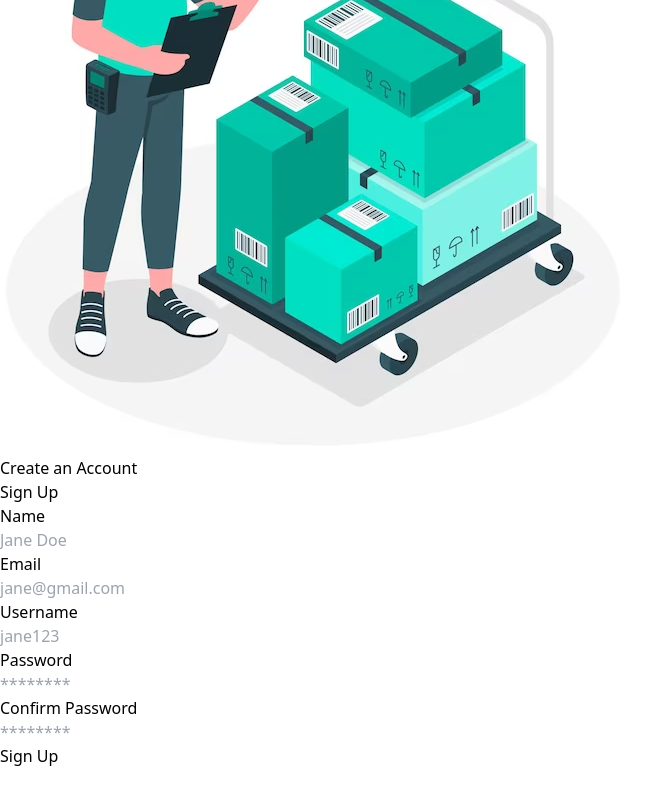
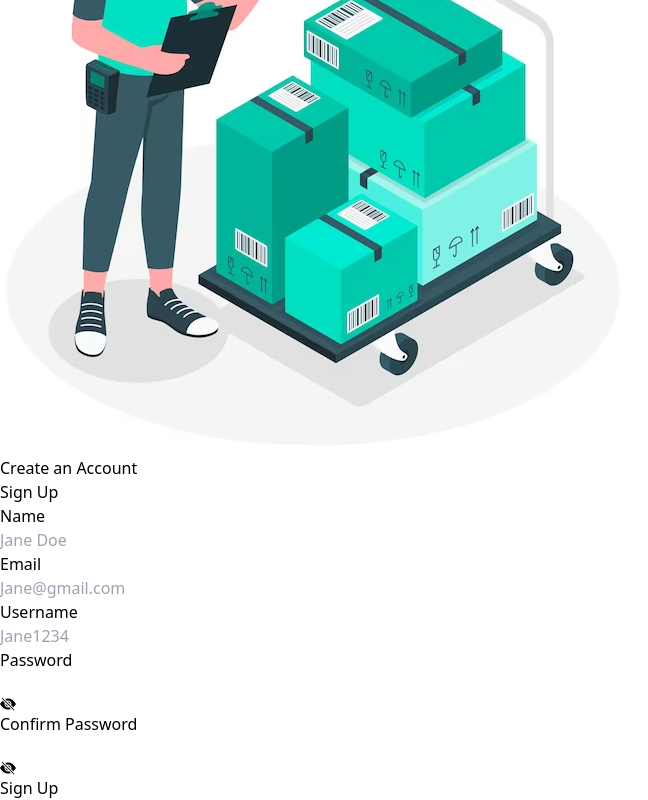
Before and after one commit to ibrawhim/Swift_Suite-Frontend, a React (Vite) app: page / in a window 1280 px wide. Shown: the part 451-1251 px from the top of the page, without its empty margins (0-648 px from the left). Before the commit the page ends 1219 px from the top, so only its background shows below. Built offline with nearby package versions, Linux system fonts and the light colour scheme; what @nextui-org/react would draw is missing.

Commit message:
making signup comp.

```diff
--- a/src/pages/SignUp.jsx
+++ b/src/pages/SignUp.jsx
@@ -1,8 +1,22 @@
-import React from 'react'
+import React, { useState } from 'react'
 import signImage from '../Images/signup.svg'
 import Navbar from '../components/Navbar'
+import { IoEyeSharp } from "react-icons/io5";
+import { BsEyeSlashFill } from "react-icons/bs";
+
 
 const SignUp = () => {
+  const [passwordVisible, setPasswordVisible] = useState(false);
+    const [confirmVisible, setConfirmVisible] = useState(false);
+
+    const togglePasswordVisibility = (field) => {
+      if (field === 'password') {
+          setPasswordVisible(!passwordVisible);
+      } else if (field === 'confirm') {
+          setConfirmVisible(!confirmVisible);
+      }
+  };
+
   return (
       <div>
         <div>
@@ -18,23 +32,25 @@ const SignUp = () => {
               <p className='flex my-2 font-semibold text-xl'>Sign Up</p>
                 <div className='my-2'>
                   <label htmlFor="">Name</label><br />
-                  <input type="text" placeholder='Jane Doe' className='py-2 w-full border-2  border-[#089451]'/>
+                  <input type="text" placeholder='Jane Doe' className='px-4 py-2 w-full border-2  border-[#089451]'/>
                 </div>
                 <div className='my-2'>
                   <label htmlFor="Email">Email</label><br />
-                  <input type="text" placeholder='jane@gmail.com' className='py-2 w-full border-2 border-[#089451]'/>
+                  <input type="text" placeholder='Jane@gmail.com' className='px-4 py-2 w-full border-2 border-[#089451]'/>
                 </div>
                 <div className='my-2'>
                   <label htmlFor="">Username</label><br />
-                  <input type="text" placeholder='jane123' className='py-2 w-full border-2 border-[#089451]'/>
+                  <input type="text" placeholder='Jane1234'  className='px-4 py-2 w-full border-2 border-[#089451]'/>
                 </div>
-                <div className='my-2'>
+                <div className='my-2 relative'>
                   <label htmlFor="">Password</label><br />
-                  <input type="text" placeholder='********' className='py-2 w-full border-2 border-[#089451]'/>
+                  <input  type={passwordVisible ? 'text' : 'password'}  autoComplete='off' className='border-2 border-[#089451] py-2 px-4 w-full'/>
+                  <span onClick={() => togglePasswordVisibility('password')} className='absolute top-[35px] right-1'>{!passwordVisible ? <BsEyeSlashFill /> : <IoEyeSharp />}</span>
                 </div>
-                <div className='my-2'>
+                <div className='my-2 relative'>
                   <label htmlFor="">Confirm Password</label><br />
-                  <input type="text" placeholder='********' className='py-2 w-full border-2 border-[#089451]'/>
+                  <input type={confirmVisible ? 'text' : 'password'}  className='border-2 bg-white border-[#089451] py-2 px-4 w-full'/>
+                  <span onClick={() => togglePasswordVisibility('confirm')} className='absolute top-[35px] right-1'>{!confirmVisible ? <BsEyeSlashFill /> : <IoEyeSharp />}</span>
                 </div>
                 <button className='w-full bg-[#089451] text-white font-bold py-2 my-2'>Sign Up</button>
               </form>
```
